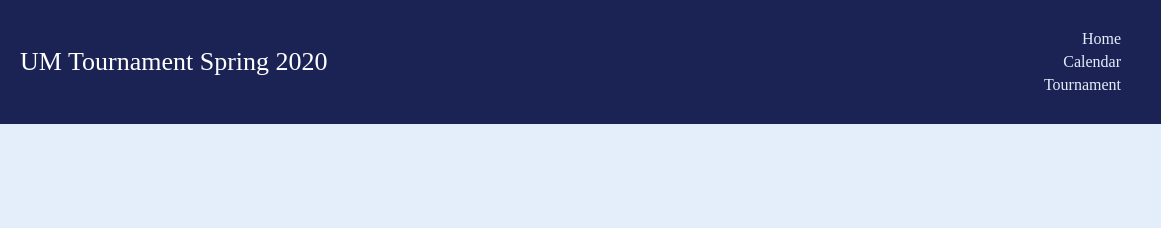
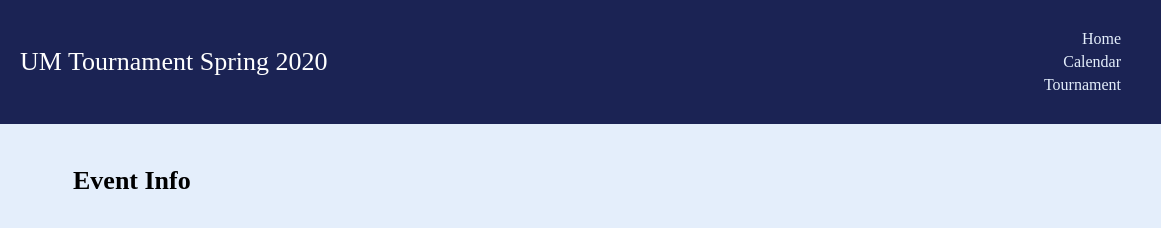
Before and after one commit to umbadmintonclub/umbadmintonclub.github.io, a plain HTML site: page html/tournament.html in a window 1280 px wide. Shown: the full height of the page, 119-1280 px from the left. Drawn offline with Linux system fonts and the light colour scheme.

Commit message:
Small addition

```diff
--- a/css/tournament.css
+++ b/css/tournament.css
@@ -7,3 +7,12 @@
     padding-left: 20px;
     vertical-align: 20px;
 }
+
+#tournament-0 .Title {
+    text-align: left;
+    color: black;
+    padding-top: 20px;
+    margin-left: 15vw;
+    margin-right: 15vw;
+    font-size: 26px;
+}
--- a/html/tournament.html
+++ b/html/tournament.html
@@ -22,6 +22,9 @@
     </header>
 
     <section id="tournament-0">
+        <h1 class="Title"> Event Info</h1>
+
+        <img class=""
     </section>
 
     <section id="tournament-1">
```
